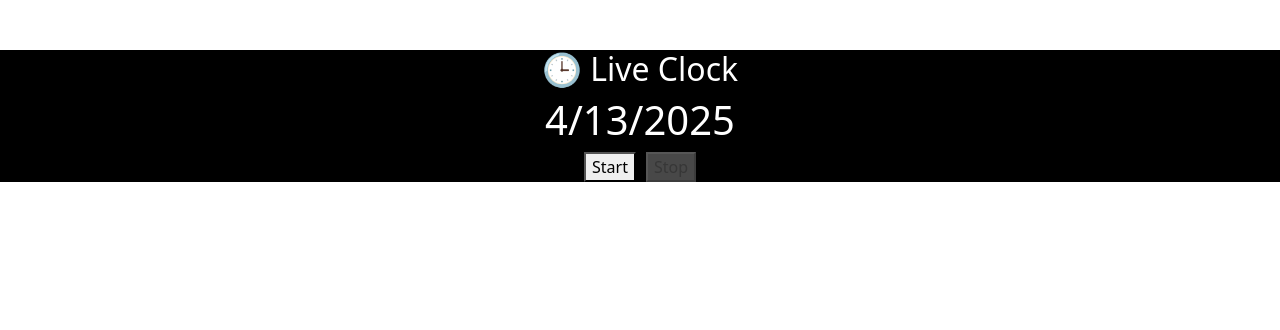
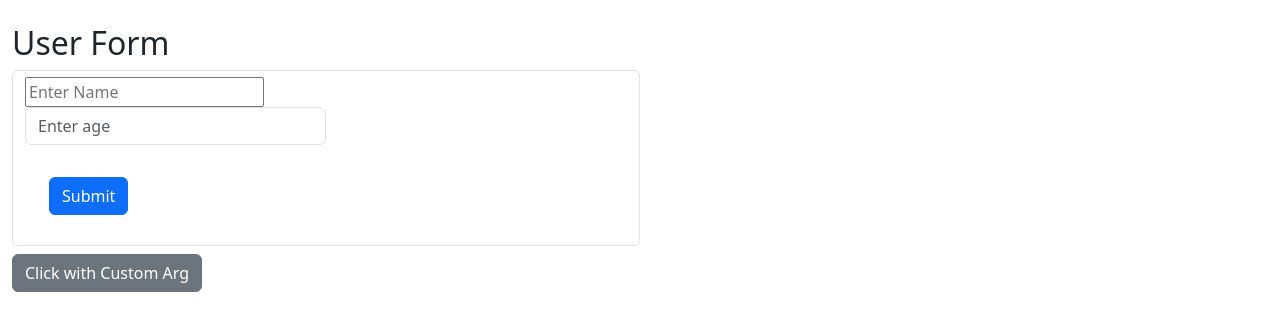
Before and after one commit to Asraaruddin/react-learning, a React (Vite) app: page / in a window 1280 px wide. Shown: the top 330 px of the page. Built offline with nearby package versions, Linux system fonts and the light colour scheme.

Commit message:
added  userform

```diff
--- a/src/day-3/app.jsx
+++ b/src/day-3/app.jsx
@@ -2,12 +2,14 @@
 import React from 'react'
 import UserGreeting from './day3.jsx'
 import LiveClock from './clock.jsx'
+import UserForm from './userform.jsx'
 function App() {
     return (
       <div>
 
 
-         <LiveClock/>
+
+         <UserForm/>
       </div>
     )
   }
--- /dev/null
+++ b/src/day-3/userform.jsx
@@ -0,0 +1,50 @@
+import { useState } from "react";
+
+function UserForm(){
+
+const [name, setName] = useState('');
+const [age,setAge] = useState('');
+
+const handleSubmit = (e) => {
+    e.preventDefault();
+    if(!name || !age){
+        alert("Please enter all fields")
+    }
+    alert(`Hello ${name},you are ${age} years old`);
+    setName("");
+    setAge("")
+};
+const handleCustomClick = (message) => {
+    alert("Custom message:" + message)
+}
+
+
+return(
+
+    <div className="container-fluid mt-4">
+        <h2>User Form </h2>
+        <form onSubmit={handleSubmit} className="form-control mb-2 w-50">
+            <input type="text"
+            value={name}
+            placeholder="Enter Name"
+            onChange={(e)=> setName(e.target.value)}
+            />
+
+        <input
+          type="number"
+          placeholder="Enter age"
+          value={age}
+          onChange={(e) => setAge(e.target.value)}
+          className="form-control mb-2 w-50"
+        />
+
+            <button  type="submit" className="btn btn-primary m-4">Submit</button>
+            <br />
+        </form>
+        <button className="btn btn-secondary" onClick={()=>handleCustomClick("Hey asrar!")}>Click with Custom Arg</button>
+    </div>
+)
+
+}
+
+export default UserForm;
```
